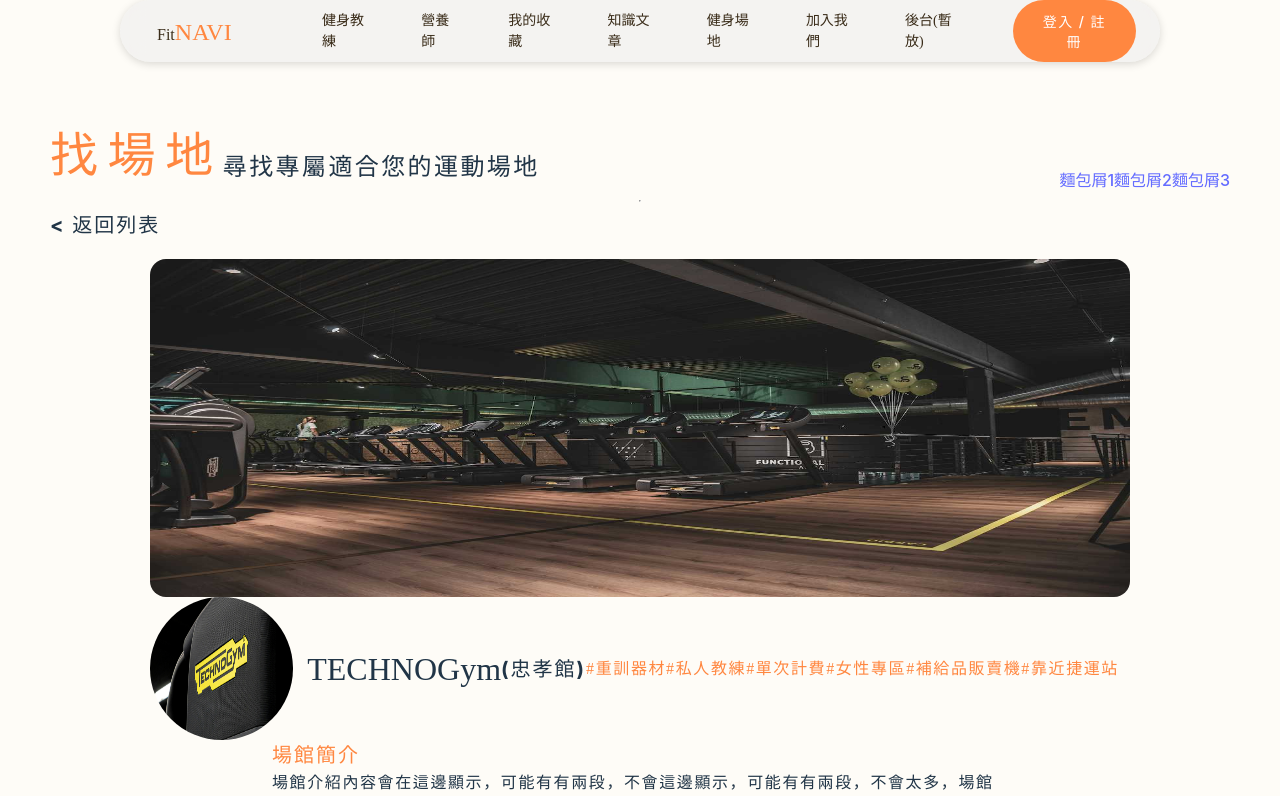
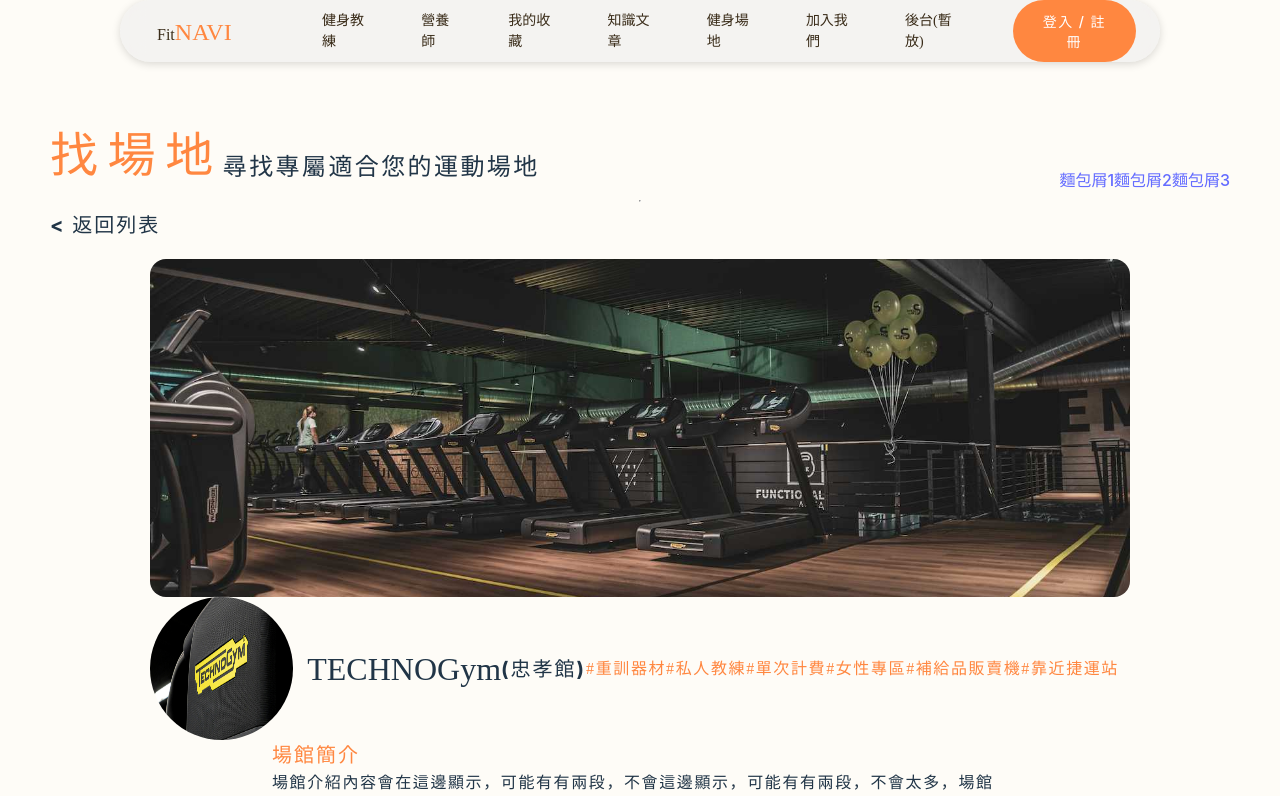
Before and after one commit to jodi0813/fitnaviTeam, a React (Vite) app: page /center in a window 1280 px wide. Shown: the top 796 px of the page. Built offline with nearby package versions, Linux system fonts and the light colour scheme.

Commit message:
調整場地照片

```diff
--- a/src/fitnavi/Center/Center.scss
+++ b/src/fitnavi/Center/Center.scss
@@ -1,12 +1,14 @@
 #centerMain {
   padding: 120px 50px;
 }
+
 .centerTitle {
   // position: absolute;
   // top: 114px;
   display: flex;
   flex-direction: column;
   align-items: flex-start;
+
   .titlehead {
     display: flex;
     justify-content: space-between;
@@ -44,6 +46,7 @@
     }
   }
 }
+
 .main-content {
   padding: 19px 100px;
   align-items: flex-start;
@@ -56,11 +59,11 @@
 }
 
 .centerPic {
-  // height: 338px;
   align-self: stretch;
   border-radius: 16px;
-  // width: 1140px;
   max-height: 338px;
+  object-fit: cover;
+
 }
 
 .centerLogoPic {
@@ -117,12 +120,14 @@
   line-height: 150%;
   letter-spacing: 1.6px;
 }
+
 .expandContent {
   display: flex;
   justify-content: center;
   margin: 24px;
 }
-.main{
+
+.main {
   display: flex;
   flex-direction: column;
   padding: 0px 122px;
```
